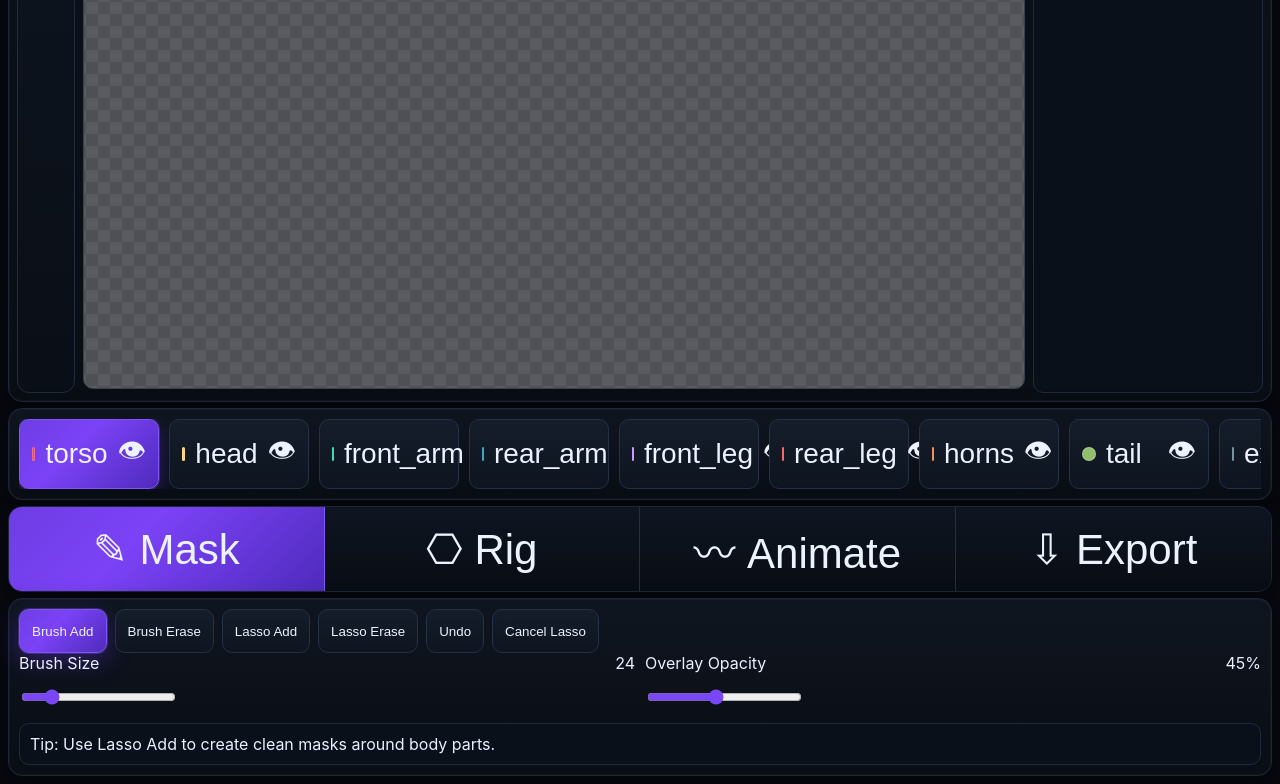
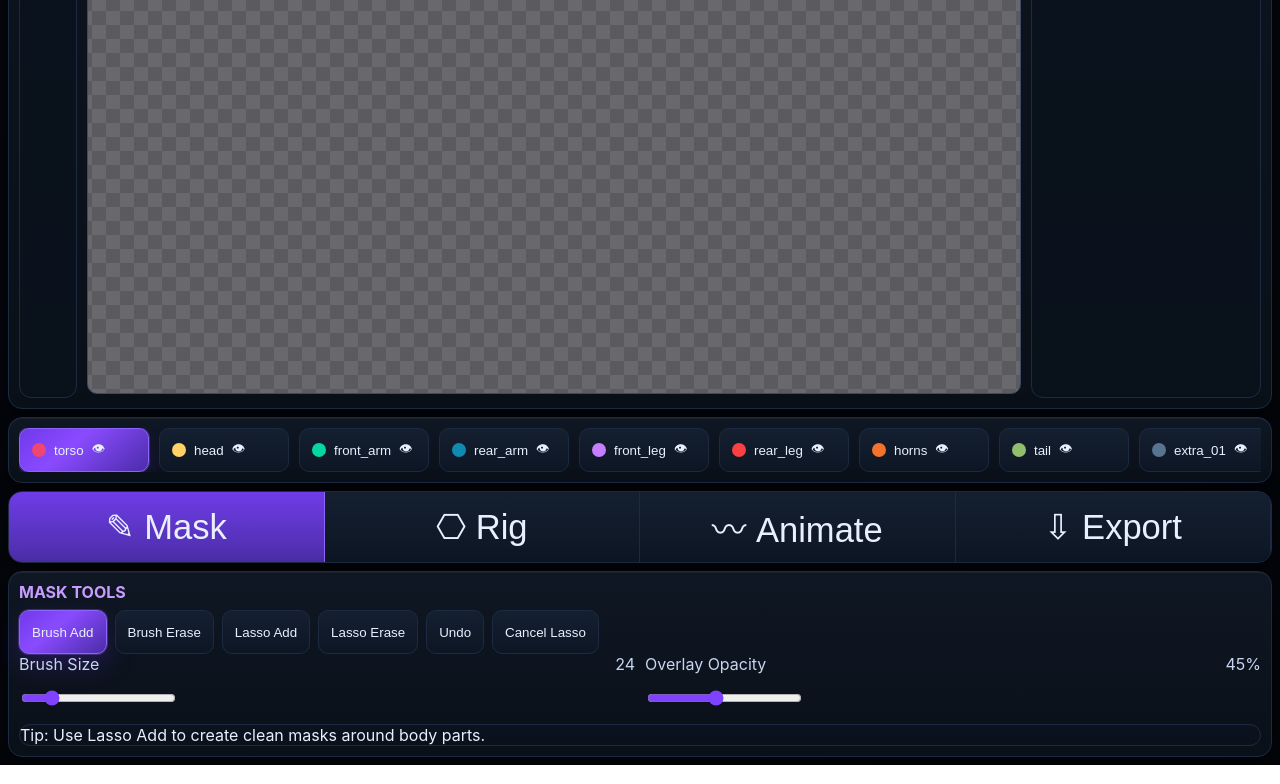
Before and after one commit to Herbachino1776/sprite-rig-lab, a website built with Vite: page index.html in a window 1280 px wide. Shown: the part 721-1505 px from the top of the page. Built offline with nearby package versions, Linux system fonts and the light colour scheme.

Commit message:
Restyle app shell to match dark mockup UI

```diff
--- a/src/styles.css
+++ b/src/styles.css
@@ -1,69 +1,80 @@
 :root {
   font-family: Inter, system-ui, sans-serif;
-  color: #eaf0ff;
-  background: radial-gradient(circle at 10% -30%, #40207e 0%, #0b0e15 40%, #06080d 100%);
-  --panel: #0b1017;
-  --panel-soft: #111824;
-  --line: #1d2637;
-  --accent: #7a47f6;
+  --bg-0: #05070d;
+  --bg-1: #0a1018;
+  --bg-2: #0f1724;
+  --bg-3: #121e2f;
+  --line: #1d2b42;
+  --line-strong: #2b3b5c;
+  --text: #e8f0ff;
+  --muted: #95a7c8;
+  --accent: #7f43ff;
+  --accent-2: #17c8ff;
+  --success: #1fd271;
+  --radius-xl: 14px;
+  --radius-lg: 12px;
+  --radius-md: 10px;
+  --shadow: 0 10px 30px rgba(0, 0, 0, .45), inset 0 1px 0 rgba(255, 255, 255, .05);
 }
 * { box-sizing: border-box; user-select: none; -webkit-user-select: none; -webkit-touch-callout: none; }
-html, body { margin: 0; background: #07090f; overscroll-behavior: none; }
-#app { max-width: 1420px; margin: 0 auto; padding: 8px; }
-.shell { display: flex; flex-direction: column; gap: 6px; }
+html, body { margin: 0; background: radial-gradient(circle at 25% -20%, #2a1452 0%, var(--bg-0) 42%, #03050a 100%); color: var(--text); }
+#app { max-width: 1280px; margin: 0 auto; padding: 8px; }
+.shell { display: flex; flex-direction: column; gap: 8px; }
 .panel {
-  background: linear-gradient(180deg, #0f151f 0%, #090d14 100%);
-  border: 1px solid #1c2739;
-  border-radius: 14px;
-  box-shadow: 0 8px 24px rgba(0,0,0,.4), inset 0 0 0 1px rgba(255,255,255,.03);
+  background: linear-gradient(180deg, var(--bg-2), var(--bg-1));
+  border: 1px solid var(--line);
+  border-radius: var(--radius-xl);
+  box-shadow: var(--shadow);
   padding: 10px;
 }
 .topBar { display: grid; grid-template-columns: 1fr 1.3fr auto; align-items: center; gap: 10px; }
-.brandBlock h1 { margin: 0; color: #f4f7ff; letter-spacing: .02em; font-size: 40px; font-weight: 800; }
-.projectButtons { display: grid; grid-template-columns: repeat(3, minmax(130px,1fr)); gap: 8px; }
-.savedCluster { display: flex; flex-direction: column; align-items: flex-end; gap: 5px; }
-.status { margin: 0; font-size: 12px; color: #9fb0cb; }
-.status.error { color: #ff8f9d; }
-.statusRow { display: flex; align-items: center; gap: 28px; color: #c5d0e6; font-size: 30px; font-weight: 500; }
-.savedBadge { color: #b3ffd0; background: rgba(19, 66, 34, .4); border: 1px solid #2f6e48; border-radius: 999px; padding: 8px 14px; font-size: 18px; }
-.settingsStub { margin-left: auto; opacity: .8; }
-.workspaceShell { display: grid; grid-template-columns: 58px minmax(0,1fr) 230px; gap: 8px; padding: 8px; }
-.zoomRail, .inspector { background: linear-gradient(180deg, #101723, #0a0f17); border: 1px solid #202c40; border-radius: 12px; }
-.zoomRail { display: flex; flex-direction: column; align-items: center; justify-content: center; gap: 18px; }
+.brandBlock h1 { margin: 0; font-size: clamp(1.5rem, 3.8vw, 2.2rem); letter-spacing: .02em; }
+.projectButtons { display: grid; grid-template-columns: repeat(3, minmax(120px, 1fr)); gap: 8px; }
+.savedCluster { display: flex; flex-direction: column; align-items: flex-end; gap: 6px; }
+.status { margin: 0; font-size: 13px; color: var(--muted); }
+.status.error { color: #ff8fa8; }
+.savedBadge { color: #cbffdf; background: rgba(9, 69, 36, .45); border: 1px solid #2f7d52; border-radius: 999px; padding: 8px 12px; font-weight: 600; }
+.statusRow { display: grid; grid-template-columns: repeat(6, minmax(0, 1fr)); gap: 10px; color: #d3dff8; }
+.statusRow span { background: rgba(9, 14, 22, .75); border: 1px solid var(--line); border-radius: var(--radius-md); padding: 10px; text-align: center; }
+.settingsStub { min-width: 44px; }
+.workspaceShell { display: grid; grid-template-columns: 58px minmax(0, 1fr) 230px; gap: 10px; }
+.zoomRail,.inspector,.tipLine,.partInfo,.transformPanel,.autoRigPanel,pre,.previewPanel,.controls,details { background: linear-gradient(180deg, #0c131f, #09111b); border: 1px solid var(--line); border-radius: var(--radius-lg); }
+.zoomRail { display: flex; flex-direction: column; align-items: center; justify-content: center; gap: 14px; padding: 8px 4px; }
+canvas { width: 100%; background: repeating-conic-gradient(#5a5a5f 0% 25%, #68686d 0% 50%) 50% / 28px 28px; border: 1px solid #3b4b62; border-radius: 10px; }
 .workspaceArea { touch-action: none; }
-canvas { width: 100%; background: repeating-conic-gradient(#4f5056 0% 25%, #5a5b61 0% 50%) 50% / 24px 24px; border: 1px solid #374152; border-radius: 10px; }
-.inspector { padding: 12px; font-size: 14px; color: #c7d0e2; }
-.partChipsWrap { padding: 10px; }
+.inspector { padding: 12px; }
 .partChips { display: flex; gap: 10px; overflow-x: auto; }
-.partChip { min-width: 140px; font-size: 28px; display: flex; align-items: center; gap: 10px; }
-.partChip .partName { flex: 1; text-align: left; }
-.partChip .swatch { width: 14px; height: 14px; border-radius: 999px; border: 1px solid rgba(255,255,255,.2); }
-.modeTabs { display: grid; grid-template-columns: repeat(4,1fr); gap: 0; padding: 0; overflow: hidden; }
-.modeTabs button { border-radius: 0; border: 0; border-right: 1px solid #222f45; min-height: 84px; font-size: 42px; background: linear-gradient(180deg,#0e1521,#090d14); }
-.modeTabs button:last-child { border-right: 0; }
+.partChip { min-width: 130px; display: flex; align-items: center; gap: 8px; }
+.partChip .swatch { width: 14px; height: 14px; border-radius: 99px; }
+.modeTabs { display: grid; grid-template-columns: repeat(4, 1fr); gap: 0; padding: 0; overflow: hidden; }
+.modeTabs button { min-height: 68px; border-radius: 0; border: 0; border-right: 1px solid var(--line); font-size: clamp(1.1rem, 2.7vw, 2.2rem); }
+.modeTabs button.active { background: linear-gradient(180deg, #6f3ce6, #4c2ea8); }
 .modeControls { display: flex; flex-direction: column; gap: 10px; }
-.segmented, .row { display: flex; flex-wrap: wrap; gap: 8px; }
-.controlGrid { display: grid; grid-template-columns: repeat(2,minmax(0,1fr)); gap: 10px; }
-button, input, select, .fileLabel {
-  min-height: 44px; border-radius: 10px; border: 1px solid #243146; color: #edf2ff;
-  background: linear-gradient(180deg, #151d2a, #0e1521); padding: 10px 12px;
+#maskControls::before,#exportControls::before { content: ""; display: block; color: #c89dff; font-weight: 700; margin-bottom: 8px; }
+#maskControls::before { content: "MASK TOOLS"; }
+#exportControls::before { content: "EXPORT CONTROLS"; }
+.segmented,.row { display: flex; flex-wrap: wrap; gap: 8px; }
+.controlGrid { display: grid; grid-template-columns: repeat(2, minmax(0, 1fr)); gap: 10px; }
+button,input,select,.fileLabel {
+  min-height: 44px; border-radius: 10px; border: 1px solid var(--line);
+  color: var(--text); background: linear-gradient(180deg, #141f30, #0d1624); padding: 10px 12px;
 }
-button.active, button.primary, .fileLabel.primary { background: linear-gradient(135deg, #6e3de4, #7b42f6 40%, #4f2bbd); border-color: #8055ff; box-shadow: 0 0 0 1px rgba(147,112,255,.25), 0 8px 24px rgba(86,46,198,.45); }
+button:hover,.fileLabel:hover { border-color: var(--line-strong); }
+button.active,button.primary,.fileLabel.primary { background: linear-gradient(140deg, #6f39ea, #8a4bff 40%, #4b2ca9); border-color: #8e63ff; box-shadow: 0 0 0 1px rgba(143, 108, 255, .3), 0 12px 24px rgba(73, 33, 167, .35); }
 .fileLabel { display: flex; align-items: center; justify-content: center; }
 .fileLabel input { display: none; }
-label { display: flex; flex-direction: column; gap: 4px; }
+label { display: flex; flex-direction: column; gap: 4px; color: #c7d5f0; }
 .compactSlider label { flex-direction: row; justify-content: space-between; }
-.tipLine, .partInfo, .transformPanel, .autoRigPanel, pre, .previewPanel { background: #0a1019; border: 1px solid #1f2a40; border-radius: 10px; padding: 10px; }
+.previewPanel { padding: 10px; }
+.previewPanel h3 { margin: 0 0 8px; color: #c897ff; }
+.controls { padding: 10px; display: flex; flex-direction: column; gap: 8px; }
+details { padding: 10px; }
 .shellError { border: 1px solid #ff4a67; background: #4d1420; color: #ffcad4; border-radius: 8px; padding: 8px; }
 input[type="range"] { accent-color: var(--accent); }
 @media (max-width: 980px) {
-  .topBar { grid-template-columns: 1fr; }
-  .brandBlock h1 { font-size: 30px; }
-  .projectButtons { grid-template-columns: 1fr 1fr 1fr; }
-  .statusRow { flex-wrap: wrap; font-size: 16px; gap: 12px; }
-  .workspaceShell { grid-template-columns: 1fr; }
-  .zoomRail, .inspector { display: none; }
-  .partChip { font-size: 18px; min-width: 120px; }
-  .modeTabs button { font-size: 24px; min-height: 56px; }
+  .topBar, .statusRow, .workspaceShell { grid-template-columns: 1fr; }
+  .projectButtons { grid-template-columns: 1fr; }
+  .savedCluster { align-items: stretch; }
+  .zoomRail,.inspector { display: none; }
   .controlGrid { grid-template-columns: 1fr; }
 }
```
